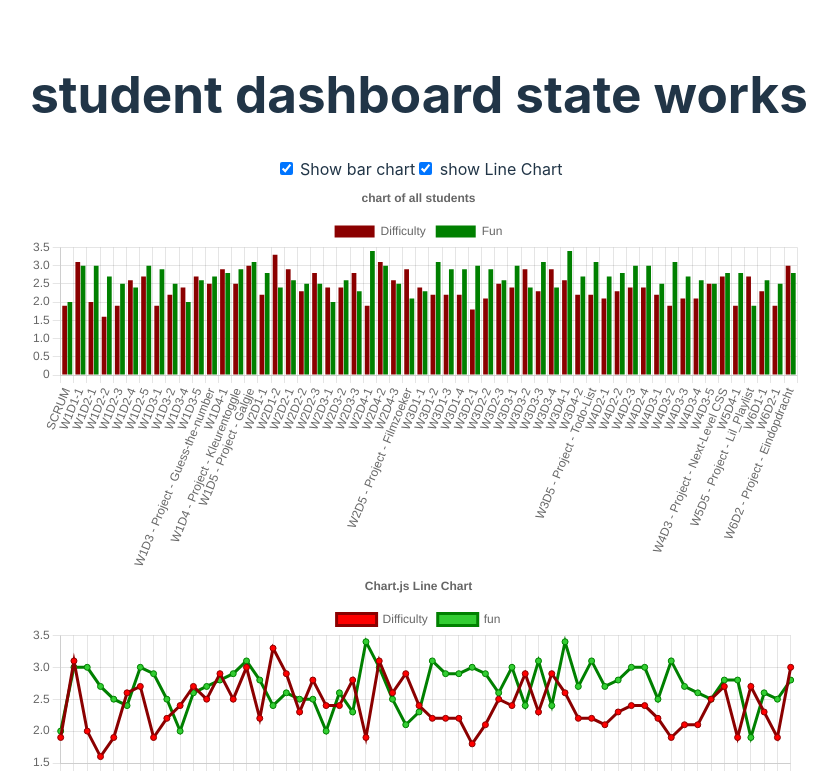
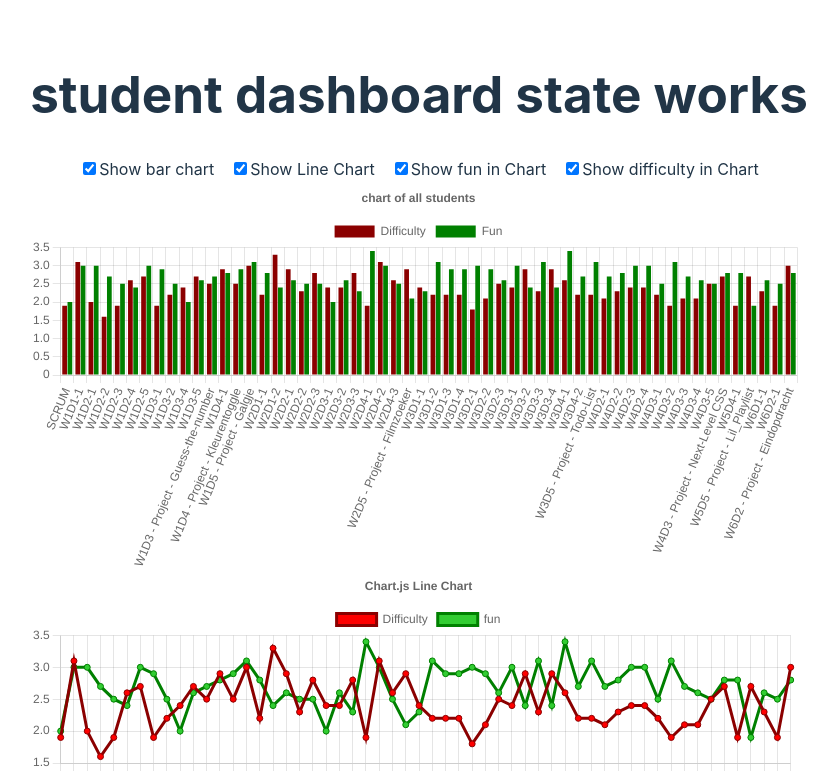
Before and after one commit to Sander-317/sander_van_meerveld-StudentDashBoard, a React (Vite) app: page / in a window 1280 px wide. Shown: the top 773 px of the page, without its empty margins (221-1058 px from the left). Built offline with nearby package versions, Linux system fonts and the light colour scheme.

Commit message:
added check boxes to show or hide fun or difficulty

```diff
--- a/src/App.css
+++ b/src/App.css
@@ -62,3 +62,7 @@
   color: red;
   cursor: pointer;
 }
+
+label {
+  margin: 0.5rem;
+}
--- a/src/Container.jsx
+++ b/src/Container.jsx
@@ -10,6 +10,8 @@ export default class Container extends Component {
       home: true,
       barChart: true,
       lineChart: true,
+      showFun: true,
+      showDifficulty: true,
       test: "state works",
 
       studentList: [],
@@ -35,6 +37,12 @@ export default class Container extends Component {
         break;
       case "line":
         this.setState({ lineChart: !this.state.lineChart });
+        break;
+      case "fun":
+        this.setState({ showFun: !this.state.showFun });
+        break;
+      case "difficulty":
+        this.setState({ showDifficulty: !this.state.showDifficulty });
         break;
       default:
         console.log(e);
--- a/src/components/BarChart.jsx
+++ b/src/components/BarChart.jsx
@@ -61,7 +61,8 @@ export default function BarChart({ state }) {
   const chartData = {
     labels,
     datasets: [
-      {
+      state.showDifficulty
+        ? {
             label: "Difficulty",
             data: state.home
               ? newArray.map((assignment) => assignment.averageDifficulty)
@@ -71,8 +72,22 @@ export default function BarChart({ state }) {
             // labels.map(() => Math.floor(Math.random() * 100)),
 
             backgroundColor: "darkred",
-      },
-      {
+          }
+        : "",
+
+      // {
+      //   label: "Difficulty",
+      //   data: state.home
+      //     ? newArray.map((assignment) => assignment.averageDifficulty)
+      //     : newerArray.map((assignment) => assignment.difficulty),
+      //   // data: newArray.map((assignment) => assignment.averageDifficulty),
+      //   // state.singleStudentData.map((student) => student.difficulty),
+      //   // labels.map(() => Math.floor(Math.random() * 100)),
+
+      //   backgroundColor: "darkred",
+      // },
+      state.showFun
+        ? {
             label: "Fun",
             data: state.home
               ? newArray.map((assignment) => assignment.averageFun)
@@ -82,7 +97,19 @@ export default function BarChart({ state }) {
             // labels.map(() => Math.floor(Math.random() * 100)),
             // state.singleStudentData.map((student) => student.fun),
             backgroundColor: "green",
-      },
+          }
+        : "",
+      // {
+      //   label: "Fun",
+      //   data: state.home
+      //     ? newArray.map((assignment) => assignment.averageFun)
+      //     : newerArray.map((assignment) => assignment.fun),
+
+      //   // data: newArray.map((assignment) => assignment.averageFun),
+      //   // labels.map(() => Math.floor(Math.random() * 100)),
+      //   // state.singleStudentData.map((student) => student.fun),
+      //   backgroundColor: "green",
+      // },
     ],
   };
   return <Bar options={options} data={chartData} />;
--- a/src/components/CheckBoxes.jsx
+++ b/src/components/CheckBoxes.jsx
@@ -7,20 +7,42 @@ export default function CheckBoxes({ state, toggleState }) {
 
   return (
     <div>
+      <label>
         <input
           checked={state.barChart}
           type="checkbox"
           value="bar"
           onChange={handleChange}
         ></input>
-      <label> Show bar chart</label>
+        Show bar chart
+      </label>
+      <label>
         <input
           checked={state.lineChart}
           type="checkbox"
           value={"line"}
           onChange={handleChange}
         ></input>
-      <label> show Line Chart</label>
+        Show Line Chart
+      </label>
+      <label>
+        <input
+          checked={state.showFun}
+          type="checkbox"
+          value={"fun"}
+          onChange={handleChange}
+        ></input>
+        Show fun in Chart
+      </label>
+      <label>
+        <input
+          checked={state.showDifficulty}
+          type="checkbox"
+          value={"difficulty"}
+          onChange={handleChange}
+        ></input>
+        Show difficulty in Chart
+      </label>
     </div>
   );
 }
```
Lines whose indentation alone changed are shown as unchanged.
